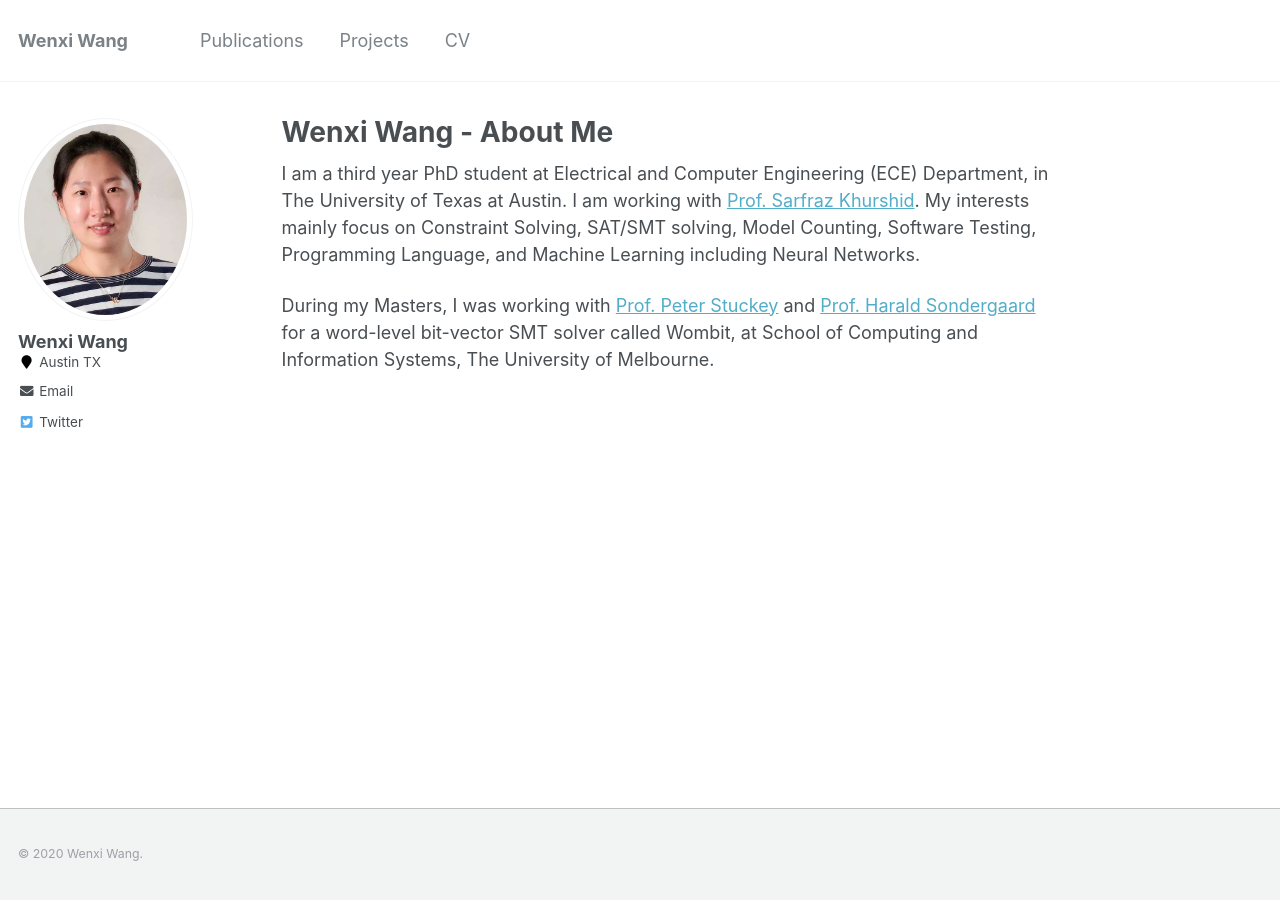
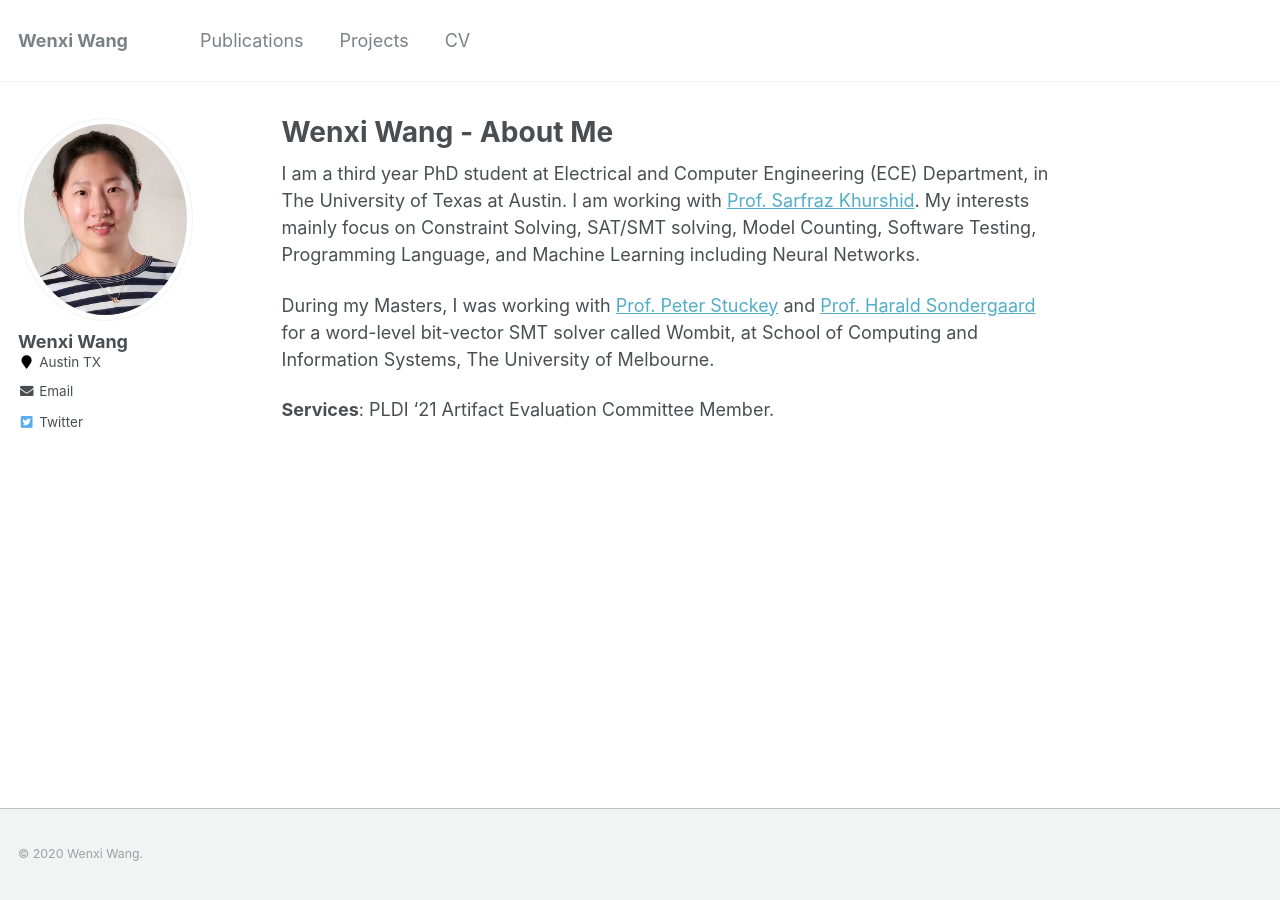
Before and after one commit to wenxiwang/wenxiwang.github.io, a Jekyll site: the page built from _pages/about.md, in a window 1280 px wide. Built offline with Jekyll 4.4.1, drawn with Linux system fonts in a browser that asks for light colours.

Commit message:
services

```diff
--- a/_pages/about.md
+++ b/_pages/about.md
@@ -11,3 +11,5 @@ redirect_from:
 I am a third year PhD student at Electrical and Computer Engineering (ECE) Department, in The University of Texas at Austin. I am working with [Prof. Sarfraz Khurshid](https://users.ece.utexas.edu/~khurshid/). My interests mainly focus on Constraint Solving, SAT/SMT solving, Model Counting, Software Testing, Programming Language, and Machine Learning including Neural Networks.
 
 During my Masters, I was working with [Prof. Peter Stuckey](https://people.eng.unimelb.edu.au/pstuckey/) and [Prof. Harald Sondergaard](https://people.eng.unimelb.edu.au/harald/) for a word-level bit-vector SMT solver called Wombit, at School of Computing and Information Systems, The University of Melbourne.
+
+**Services**: PLDI '21 Artifact Evaluation Committee Member.
```
Also changed, not shown: Gemfile.lock.
